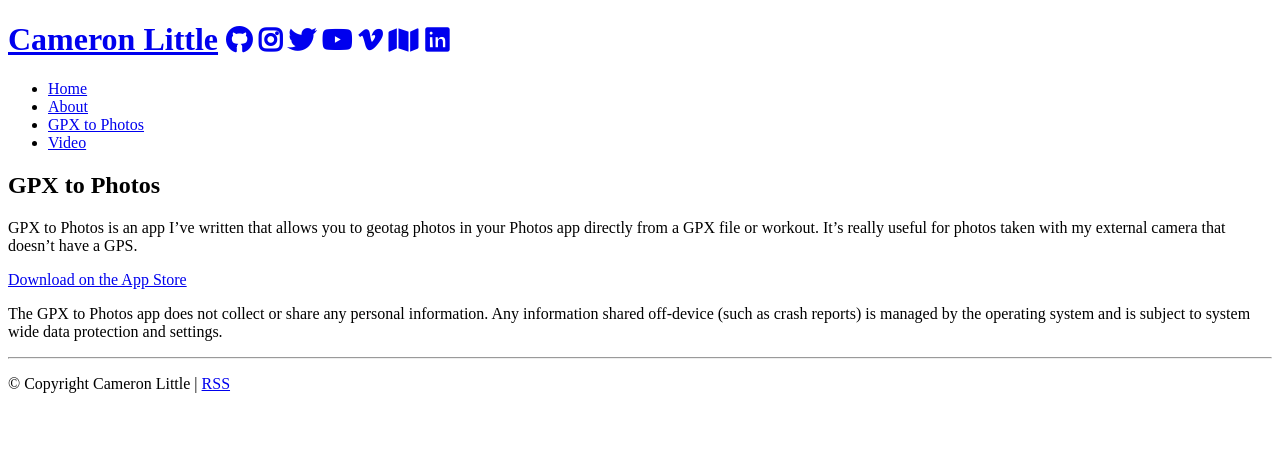
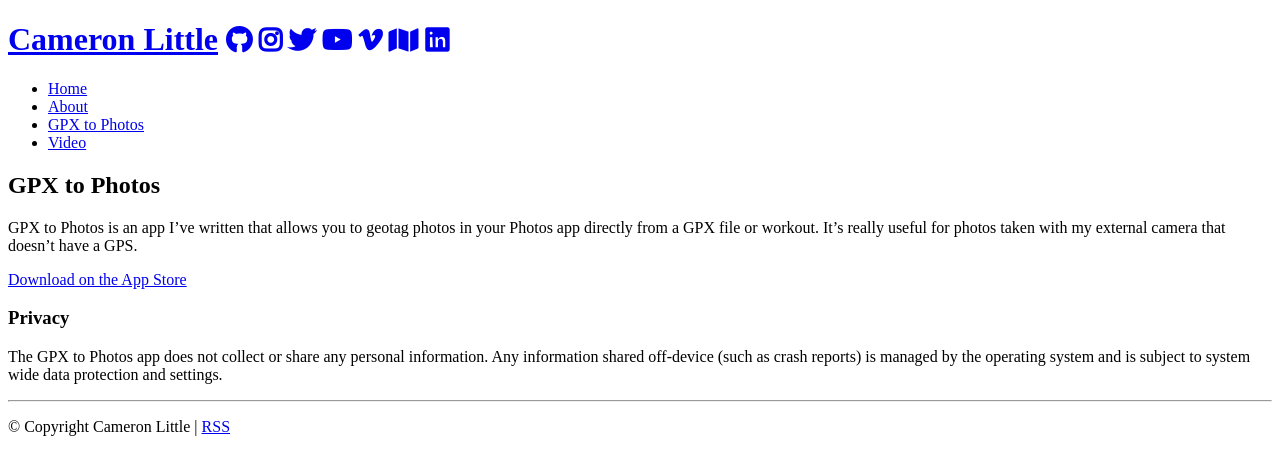
Before and after one commit to apexskier/camlittle.com, a Jekyll site: the page built from jekyll/gpx-to-photos.md, in a window 1280 px wide. Shown: the top 475 px of the page. Built offline with Jekyll 4.4.1, drawn with Linux system fonts in a browser that asks for light colours; nearby versions of some CDN libraries.

Commit message:
add gpx to photos page header

```diff
--- a/jekyll/gpx-to-photos.md
+++ b/jekyll/gpx-to-photos.md
@@ -10,6 +10,8 @@ taken with my external camera that doesn't have a GPS.
 
 [Download on the App Store](https://apps.apple.com/us/app/gpx-to-photos/id1403201208?ls=1)
 
+### Privacy
+
 The GPX to Photos app does not collect or share any personal information. Any
 information shared off-device (such as crash reports) is managed by the
 operating system and is subject to system wide data protection and settings.
```
